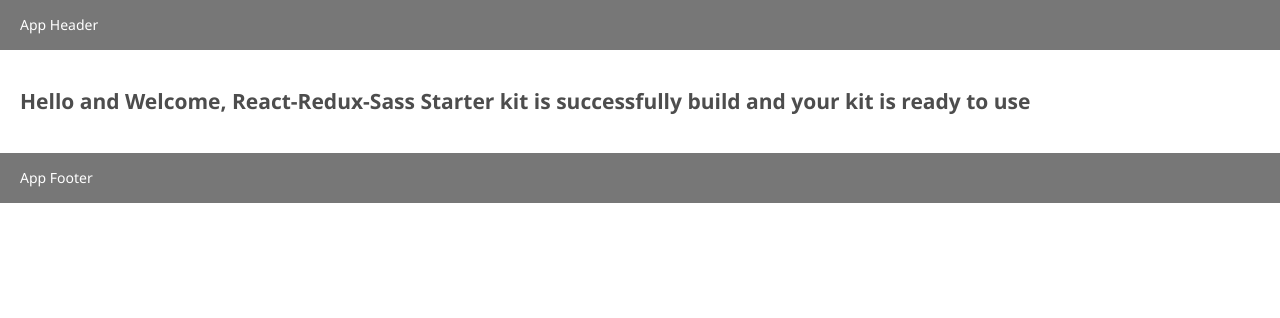
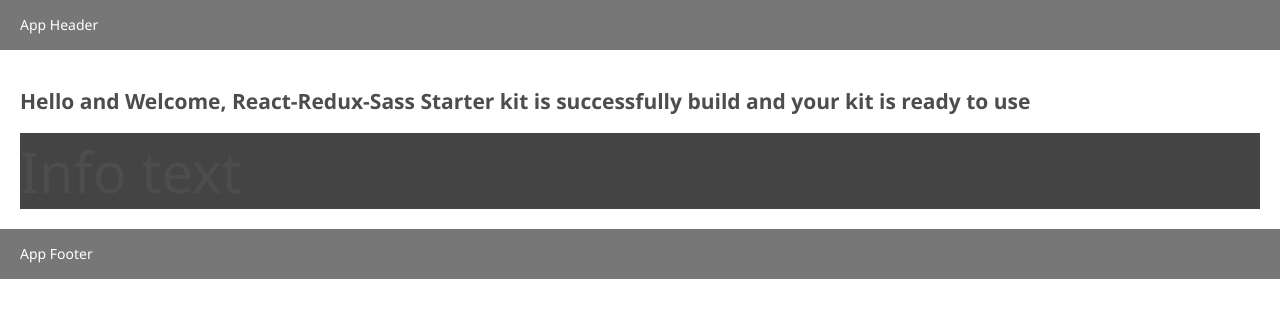
Before and after one commit to kamykov/projectSetup, a React app: page / in a window 1280 px wide. Shown: the top 318 px of the page. Built offline with nearby package versions, Linux system fonts and the light colour scheme; the HTML template or start-up script is replaced by a standard one.

Commit message:
Simple SCSS global

```diff
--- a/src/js/App.js
+++ b/src/js/App.js
@@ -1,4 +1,5 @@
 import React from "react";
+import Box from "./components/Box.jsx";
 
 export default class App extends React.Component {
   constructor(props) {
@@ -13,6 +14,7 @@ export default class App extends React.Component {
             Hello and Welcome, React-Redux-Sass Starter kit is successfully
             build and your kit is ready to use
           </h1>
+          <Box text="Info text" />
         </section>
         <footer className="header">App Footer</footer>
       </React.Fragment>
--- /dev/null
+++ b/src/js/components/Box.jsx
@@ -0,0 +1,7 @@
+import React from "react";
+import style from "./Box.scss";
+
+export default function Box({ text }) {
+  console.log(style.Box);
+  return <div className="Box">{text}</div>;
+}
--- a/src/sass/main.scss
+++ b/src/sass/main.scss
@@ -25,3 +25,8 @@ body {
   padding: 20px;
   box-sizing: border-box;
 }
+
+.Box {
+  background: #444;
+  font-size: 4rem;
+}
```
Also changed, not shown: src/js/components/Box.scss (added).
